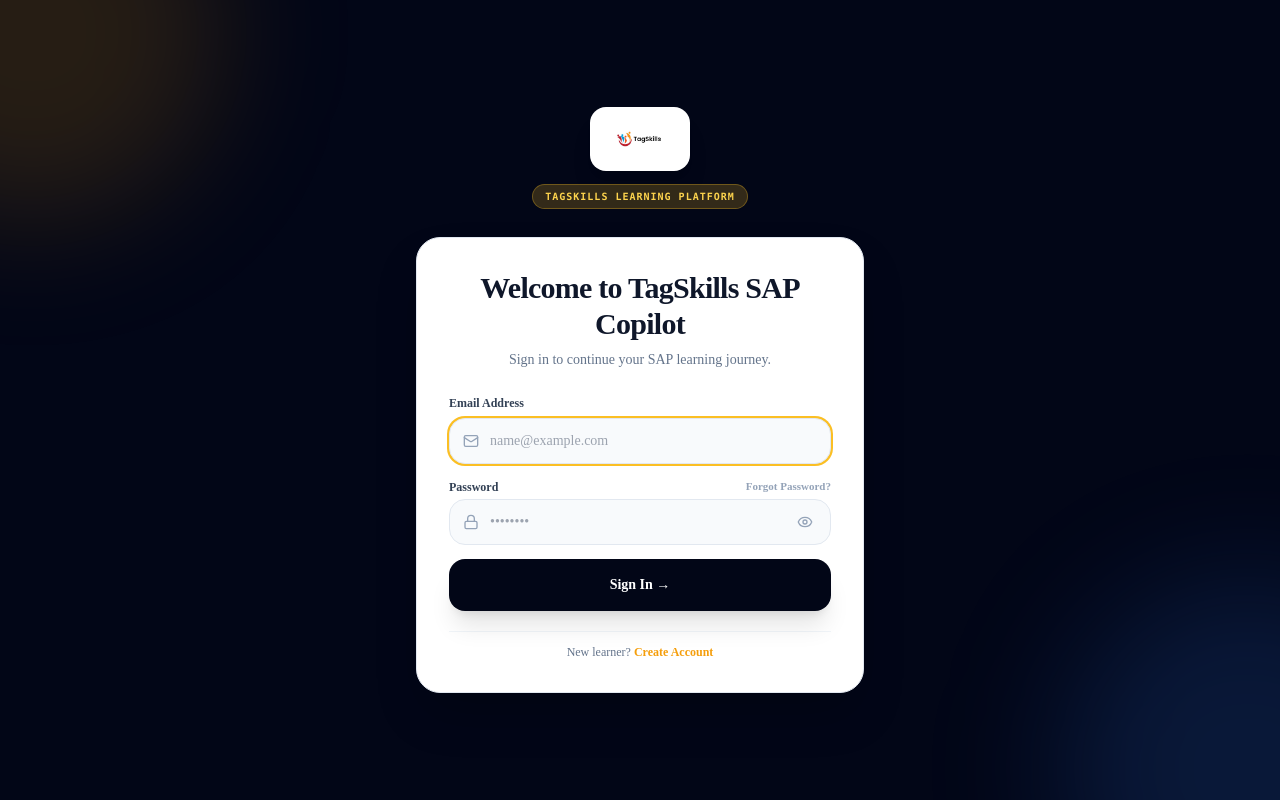
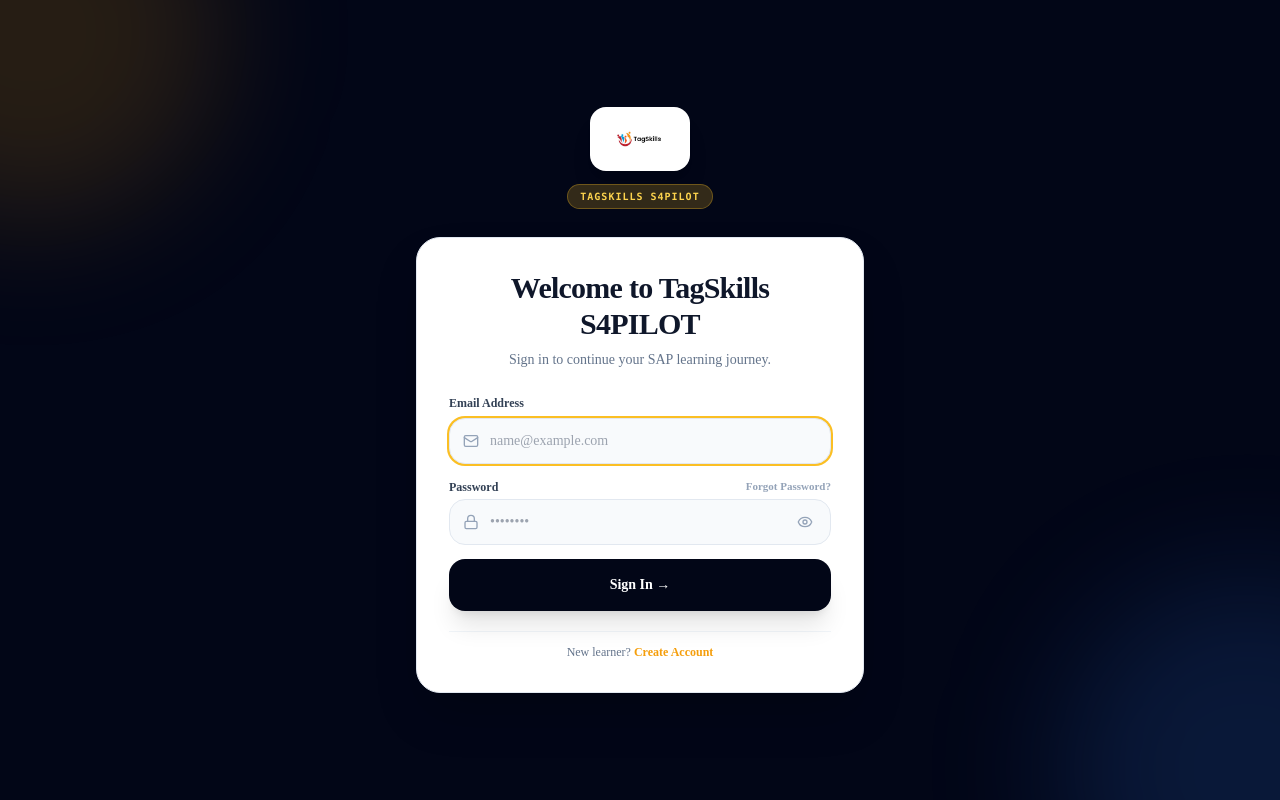
Before and after one commit to AKP-47/sap-copilot-platform, a React (Vite) app: page / in a window 1280 px wide. Built offline with nearby package versions, Linux system fonts and the light colour scheme; no server answers; the HTML template or start-up script is replaced by a standard one.

Commit message:
Update platform branding to TagSkills S4PILOT with tagline Your Copilot for SAP.

```diff
--- a/index.html
+++ b/index.html
@@ -4,8 +4,8 @@
     <meta charset="UTF-8" />
     <link rel="icon" type="image/jpeg" href="/tagskills-logo.jpg" />
     <meta name="viewport" content="width=device-width, initial-scale=1.0" />
-    <title>SAP Copilot – TagSkills Intelligent SAP MM & EWM Learning Platform</title>
-    <meta name="description" content="Comprehensive SAP MM & EWM Learning, Real-World Industry Simulations, Movement Type Labs, Consultant Training and Interview Preparation by TagSkills." />
+    <title>TagSkills S4PILOT – Your Copilot for SAP.</title>
+    <meta name="description" content="TagSkills S4PILOT – Your Copilot for SAP. Comprehensive SAP MM & EWM Learning, Real-World Industry Simulations, Movement Type Labs, Consultant Training and Interview Preparation." />
   </head>
   <body class="bg-slate-50 text-slate-900 antialiased selection:bg-blue-600 selection:text-white">
     <div id="root"></div>
--- a/src/components/about/AboutCreatorView.tsx
+++ b/src/components/about/AboutCreatorView.tsx
@@ -43,7 +43,7 @@
             About the Creator
           </h2>
           <p className="text-sm text-slate-600 dark:text-slate-400">
-            Meet the person behind TagSkills SAP Copilot
+            Meet the person behind TagSkills S4PILOT
           </p>
         </div>
       )}
@@ -61,7 +61,7 @@
             <div className="relative w-full aspect-[3/4] max-w-sm mx-auto rounded-2xl overflow-hidden shadow-md border border-slate-200/80 dark:border-slate-700/80 bg-slate-900">
               <img
                 src="/images/akshat-pandey.jpeg"
-                alt="Akshat Pandey — Creator and Developer of TagSkills SAP Copilot"
+                alt="Akshat Pandey — Creator and Developer of TagSkills S4PILOT"
                 className="w-full h-full object-cover object-top transition-transform duration-500 group-hover:scale-[1.02]"
                 loading="eager"
               />
@@ -75,7 +75,7 @@
                   </span>
                 </div>
                 <p className="text-[11px] text-slate-300 font-medium leading-tight">
-                  Creator & Developer of TagSkills SAP Copilot
+                  Creator & Developer of TagSkills S4PILOT
                 </p>
               </div>
             </div>
@@ -128,13 +128,13 @@
                 <span>Akshat Pandey</span>
               </div>
               <h3 className="text-xl sm:text-2xl font-black text-slate-900 dark:text-white leading-tight">
-                Creator & Developer of TagSkills SAP Copilot
+                Creator & Developer of TagSkills S4PILOT
               </h3>
             </div>
 
             <div className="space-y-3.5 text-xs sm:text-sm text-slate-700 dark:text-slate-300 leading-relaxed font-sans">
               <p className="font-semibold text-slate-900 dark:text-white text-sm sm:text-base">
-                TagSkills SAP Copilot was created with a simple idea: SAP should not feel impossible to learn.
+                TagSkills S4PILOT was created with a simple idea: SAP should not feel impossible to learn.
               </p>
               <p>
                 I wanted to build a platform where learners can understand SAP through simple explanations, real business situations, step-by-step learning, and practical problem solving.
@@ -143,7 +143,7 @@
                 The goal is not just to help someone remember SAP terms, but to help them understand why SAP works the way it does — and eventually think like a consultant.
               </p>
               <p>
-                TagSkills SAP Copilot is built to make that journey clearer, more practical, and more approachable.
+                TagSkills S4PILOT is built to make that journey clearer, more practical, and more approachable.
               </p>
             </div>
           </div>
@@ -273,13 +273,13 @@
         badge="Creator & Purpose"
         badgeColor="bg-amber-100 text-amber-900 dark:bg-amber-950/60 dark:text-amber-300 border-amber-200 dark:border-amber-800"
         title="About the Creator"
-        description="Meet the person behind TagSkills SAP Copilot"
+        description="Meet the person behind TagSkills S4PILOT"
         breadcrumbs={[
           { label: "Platform", view: "dashboard" },
           { label: "About the Creator" }
         ]}
         learningOutcomes={[
-          "Understand why TagSkills SAP Copilot was built",
+          "Understand why TagSkills S4PILOT was built",
           "Discover our core step-by-step learning philosophy",
           "A personal message of encouragement for your SAP journey"
         ]}
--- a/src/components/auth/AuthGatewayScreen.tsx
+++ b/src/components/auth/AuthGatewayScreen.tsx
@@ -237,7 +237,7 @@
           </div>
           <div>
             <span className="text-[10px] font-mono font-bold uppercase tracking-widest px-3 py-1 rounded-full bg-amber-400/20 text-amber-300 border border-amber-400/30 inline-block mb-1">
-              TAGSKILLS LEARNING PLATFORM
+              TAGSKILLS S4PILOT
             </span>
           </div>
         </div>
@@ -252,7 +252,7 @@
             <div className="space-y-5 animate-in fade-in duration-200">
               <div className="space-y-1 text-center">
                 <h2 className="text-2xl sm:text-3xl font-black text-slate-900 dark:text-white tracking-tight">
-                  Welcome to TagSkills SAP Copilot
+                  Welcome to TagSkills S4PILOT
                 </h2>
                 <p className="text-xs sm:text-sm text-slate-500 dark:text-slate-400 leading-relaxed pt-1">
                   Sign in to continue your SAP learning journey.
@@ -361,7 +361,7 @@
             <div className="space-y-5 animate-in fade-in duration-200">
               <div className="space-y-1 text-center">
                 <h2 className="text-2xl sm:text-3xl font-black text-slate-900 dark:text-white tracking-tight">
-                  Welcome to TagSkills SAP Copilot
+                  Welcome to TagSkills S4PILOT
                 </h2>
                 <p className="text-xs sm:text-sm text-slate-500 dark:text-slate-400 leading-relaxed pt-1">
                   Create your account and start your SAP learning journey.
--- a/src/components/auth/PrivacyPolicyModal.tsx
+++ b/src/components/auth/PrivacyPolicyModal.tsx
@@ -50,7 +50,7 @@
 
           <div>
             <h3 className="font-bold text-slate-900 dark:text-white mb-1">1. Data Controller</h3>
-            <p>TagSkills EdTech Pvt. Ltd. ("TagSkills", "we", "us") operates the SAP Copilot learning platform. We are the data controller for personal information collected through this platform.</p>
+            <p>TagSkills EdTech Pvt. Ltd. ("TagSkills", "we", "us") operates the TagSkills S4PILOT learning platform. We are the data controller for personal information collected through this platform.</p>
           </div>
 
           <div>
--- a/src/components/auth/UserAuthModal.tsx
+++ b/src/components/auth/UserAuthModal.tsx
@@ -281,7 +281,7 @@
           <div className="space-y-5">
             <div className="space-y-1.5 text-center">
               <h2 className="text-2xl font-black text-slate-900 dark:text-white tracking-tight">
-                Welcome to TagSkills SAP Copilot
+                Welcome to TagSkills S4PILOT
               </h2>
               <p className="text-xs text-slate-500 dark:text-slate-400">
                 Create your account and start your SAP learning journey.
@@ -407,7 +407,7 @@
           <div className="space-y-5">
             <div className="space-y-1.5 text-center">
               <h2 className="text-2xl font-black text-slate-900 dark:text-white tracking-tight">
-                Welcome to TagSkills SAP Copilot
+                Welcome to TagSkills S4PILOT
               </h2>
               <p className="text-xs text-slate-500 dark:text-slate-400">
                 Sign in to continue your SAP learning journey.
@@ -482,7 +482,7 @@
 
             <div className="text-center pt-2 border-t border-slate-100 dark:border-slate-800">
               <p className="text-xs text-slate-500">
-                New to SAP Copilot?{" "}
+                New to TagSkills S4PILOT?{" "}
                 <button
                   type="button"
                   onClick={() => setAuthModalMode("signup")}
--- a/src/components/copilot/AiCopilotDrawer.tsx
+++ b/src/components/copilot/AiCopilotDrawer.tsx
@@ -45,8 +45,8 @@
               <Sparkles className="w-4 h-4" />
             </div>
             <div>
-              <h3 className="text-sm font-bold">TagSkills SAP Copilot</h3>
-              <p className="text-[10px] text-slate-400">Enterprise AI Consultant & Mentor</p>
+              <h3 className="text-sm font-bold">TagSkills S4PILOT AI Copilot</h3>
+              <p className="text-[10px] text-amber-300/90 font-medium">Your Copilot for SAP</p>
             </div>
           </div>
           <div className="flex items-center space-x-2">
--- a/src/components/dashboard/DashboardView.tsx
+++ b/src/components/dashboard/DashboardView.tsx
@@ -276,9 +276,10 @@
 
           <div className="inline-flex items-center space-x-2 px-3 py-1 bg-amber-400/15 border border-amber-400/30 text-amber-300 text-[11px] font-mono font-extrabold uppercase tracking-wider rounded-full shadow-sm">
             <Flame className="w-3.5 h-3.5 text-amber-400" />
-            <span>TagSkills Enterprise SAP Platform</span>
+            <span>TagSkills S4PILOT</span>
           </div>
 
+          <div className="space-y-1.5 sm:space-y-2">
             <h1 className="text-2xl sm:text-4xl lg:text-5xl font-extrabold text-white tracking-tight leading-tight">
               <span>
                 {greetingInfo.text},{" "}
@@ -286,6 +287,10 @@
                 <span>{greetingInfo.emoji}</span>
               </span>
             </h1>
+            <p className="text-base sm:text-xl font-bold text-amber-300/90 tracking-wide">
+              Your Copilot for SAP.
+            </p>
+          </div>
           <p className="text-sm sm:text-base text-slate-300 max-w-2xl leading-relaxed">
             {currentUser
               ? "Continue your SAP journey step by step. Master MM & EWM through real business situations, practical exercises, and consultant reasoning."
--- a/src/components/layout/AssistanceModal.tsx
+++ b/src/components/layout/AssistanceModal.tsx
@@ -188,7 +188,7 @@
           <div className="bg-blue-50/70 border border-blue-100 rounded-2xl p-4 space-y-2">
             <div className="flex items-center space-x-2 text-xs font-bold text-blue-900">
               <GraduationCap className="w-4 h-4 text-blue-600" />
-              <span>TagSkills Enterprise SAP Academy</span>
+              <span>TagSkills Enterprise Mentorship</span>
             </div>
             <div className="flex flex-col sm:flex-row items-start sm:items-center justify-between text-xs text-blue-900 gap-2">
               <span className="flex items-center">
--- a/src/components/layout/WelcomeScreen.tsx
+++ b/src/components/layout/WelcomeScreen.tsx
@@ -30,9 +30,12 @@
             />
           </div>
 
-          <h1 className="text-2xl sm:text-3xl font-extrabold text-white tracking-tight mb-2">
-            Welcome to the TagSkills SAP Learning Platform
+          <h1 className="text-2xl sm:text-3xl font-extrabold text-white tracking-tight mb-1">
+            Welcome to TagSkills S4PILOT
           </h1>
+          <p className="text-sm font-bold text-amber-300 mb-2">
+            Your Copilot for SAP.
+          </p>
           <p className="text-sm sm:text-base text-slate-300 max-w-xl mx-auto leading-relaxed">
             Master SAP MM & EWM through concepts, real-world industry scenarios, simulations, and interview preparation.
           </p>
--- a/src/data/translations.ts
+++ b/src/data/translations.ts
@@ -28,8 +28,8 @@
 
 export const TRANSLATIONS: Record<SupportedLanguage, TranslationDictionary> = {
   en: {
-    appName: "SAP Copilot",
-    tagline: "Intelligent SAP MM & EWM Learning, Simulation & Career Assistant",
+    appName: "TagSkills S4PILOT",
+    tagline: "Your Copilot for SAP.",
     poweredBy: "Powered by TagSkills",
     startLearning: "Start Learning",
     visitTagSkills: "Visit TagSkills",
@@ -53,7 +53,7 @@
     levelConsultant: "Consultant"
   },
   hi: {
-    appName: "SAP Copilot",
+    appName: "TagSkills S4PILOT",
     tagline: "बुद्धिमान SAP MM और EWM लर्निंग, सिमुलेशन और करियर सहायक",
     poweredBy: "TagSkills द्वारा संचालित",
     startLearning: "सीखना शुरू करें",
@@ -78,7 +78,7 @@
     levelConsultant: "कंसल्टेंट"
   },
   de: {
-    appName: "SAP Copilot",
+    appName: "TagSkills S4PILOT",
     tagline: "Intelligente SAP MM & EWM Lern-, Simulations- und Karriereplattform",
     poweredBy: "Unterstützt von TagSkills",
     startLearning: "Lernen beginnen",
@@ -103,7 +103,7 @@
     levelConsultant: "Berater"
   },
   es: {
-    appName: "SAP Copilot",
+    appName: "TagSkills S4PILOT",
     tagline: "Plataforma Inteligente de Aprendizaje y Simulación SAP MM & EWM",
     poweredBy: "Desarrollado por TagSkills",
     startLearning: "Empezar a Aprender",
@@ -128,7 +128,7 @@
     levelConsultant: "Consultor"
   },
   fr: {
-    appName: "SAP Copilot",
+    appName: "TagSkills S4PILOT",
     tagline: "Plateforme Intelligente d'Apprentissage et de Simulation SAP MM & EWM",
     poweredBy: "Propulsé par TagSkills",
     startLearning: "Commencer l'apprentissage",
@@ -153,7 +153,7 @@
     levelConsultant: "Consultant"
   },
   te: {
-    appName: "SAP Copilot",
+    appName: "TagSkills S4PILOT",
     tagline: "ఇంటెలిజెంట్ SAP MM & EWM లెర్నింగ్, సిమ్యులేషన్ మరియు కెరీర్ అసిస్టెంట్",
     poweredBy: "TagSkills ద్వారా అందించబడింది",
     startLearning: "నేర్చుకోవడం ప్రారంభించండి",
@@ -178,7 +178,7 @@
     levelConsultant: "కన్సల్టెంట్"
   },
   ta: {
-    appName: "SAP Copilot",
+    appName: "TagSkills S4PILOT",
     tagline: "அறிவார்ந்த SAP MM & EWM கற்றல் மற்றும் தொழில்முறை உதவியாளர்",
     poweredBy: "TagSkills மூலம் இயக்கப்படுகிறது",
     startLearning: "கற்க தொடங்குங்கள்",
@@ -203,7 +203,7 @@
     levelConsultant: "ஆலோசகர்"
   },
   mr: {
-    appName: "SAP Copilot",
+    appName: "TagSkills S4PILOT",
     tagline: "बुद्धिमान SAP MM आणि EWM शिक्षण, सिम्युलेशन आणि करिअर सहाय्यक",
     poweredBy: "TagSkills द्वारे समर्थित",
     startLearning: "शिकणे सुरू करा",
```
Lines whose indentation alone changed are shown as unchanged.
